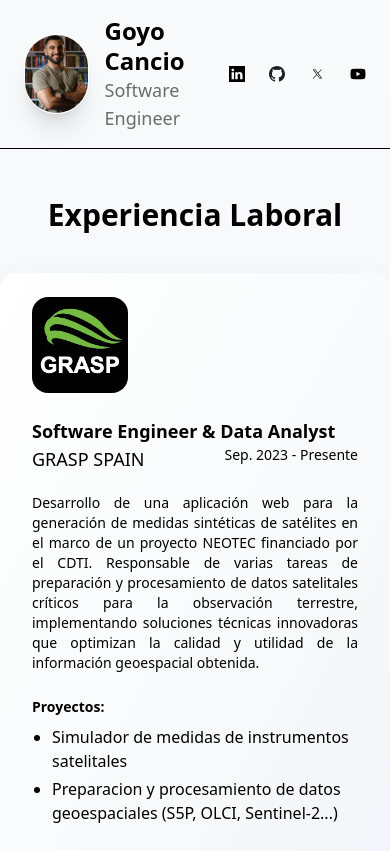
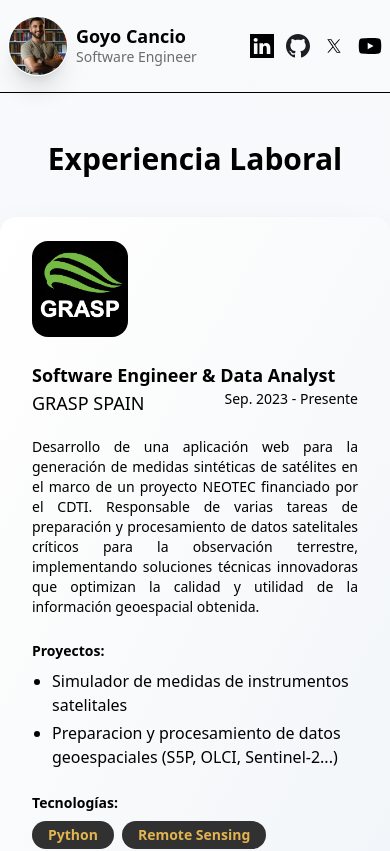
Before and after one commit to McGregory99/portfolio-web, a Next.js app: page / in a window 390 px wide. Shown: the top 851 px of the page. Built offline with nearby package versions, Linux system fonts and the light colour scheme.

Commit message:
mobile render

```diff
--- a/app/components/Header.js
+++ b/app/components/Header.js
@@ -39,11 +39,11 @@ export default function Header() {
     ];
 
     return (
-        <header className="border-b border-accent-yellow py-4 px-6 md:px-12">
+        <header className="border-b border-accent-yellow py-4 px-2 md:px-6">
             <div className="container mx-auto flex items-center justify-between">
                 {/* Left section: Profile picture and name */}
-                <div className="flex items-center gap-4">
-                    <div className="relative w-20 h-20 md:w-30 md:h-30 rounded-full overflow-hidden border border-white shadow-xl">
+                <div className="flex items-center gap-2 md:gap-8">
+                    <div className="relative w-15 h-15 md:w-30 md:h-30 rounded-full overflow-hidden border border-white shadow-xl">
                         <Image
                             src="/profile.png"
                             alt="Profile picture"
@@ -53,17 +53,17 @@ export default function Header() {
                         />
                     </div>
                     <div className="flex flex-col">
-                        <h1 className="text-2xl md:text-4xl font-bold leading-tight">
+                        <h1 className="text-lg md:text-4xl font-bold leading-tight">
                             {developerName}
                         </h1>
-                        <p className="text-lg md:text-xl text-foreground/70">
+                        <p className="text-sm md:text-xl text-foreground/70">
                             {jobTitle}
                         </p>
                     </div>
                 </div>
 
                 {/* Right section: Social media links */}
-                <div className="flex items-center space-x-6">
+                <div className="flex items-center gap-3 md:gap-5">
                     {socialLinks.map((link) => (
                         <Link
                             key={link.name}
@@ -78,7 +78,7 @@ export default function Header() {
                                 alt={link.alt}
                                 width={24}
                                 height={24}
-                                className="md:w-7 md:h-7"
+                                className="w-6 h-6 md:w-8 md:h-8"
                             />
                         </Link>
                     ))}
```
